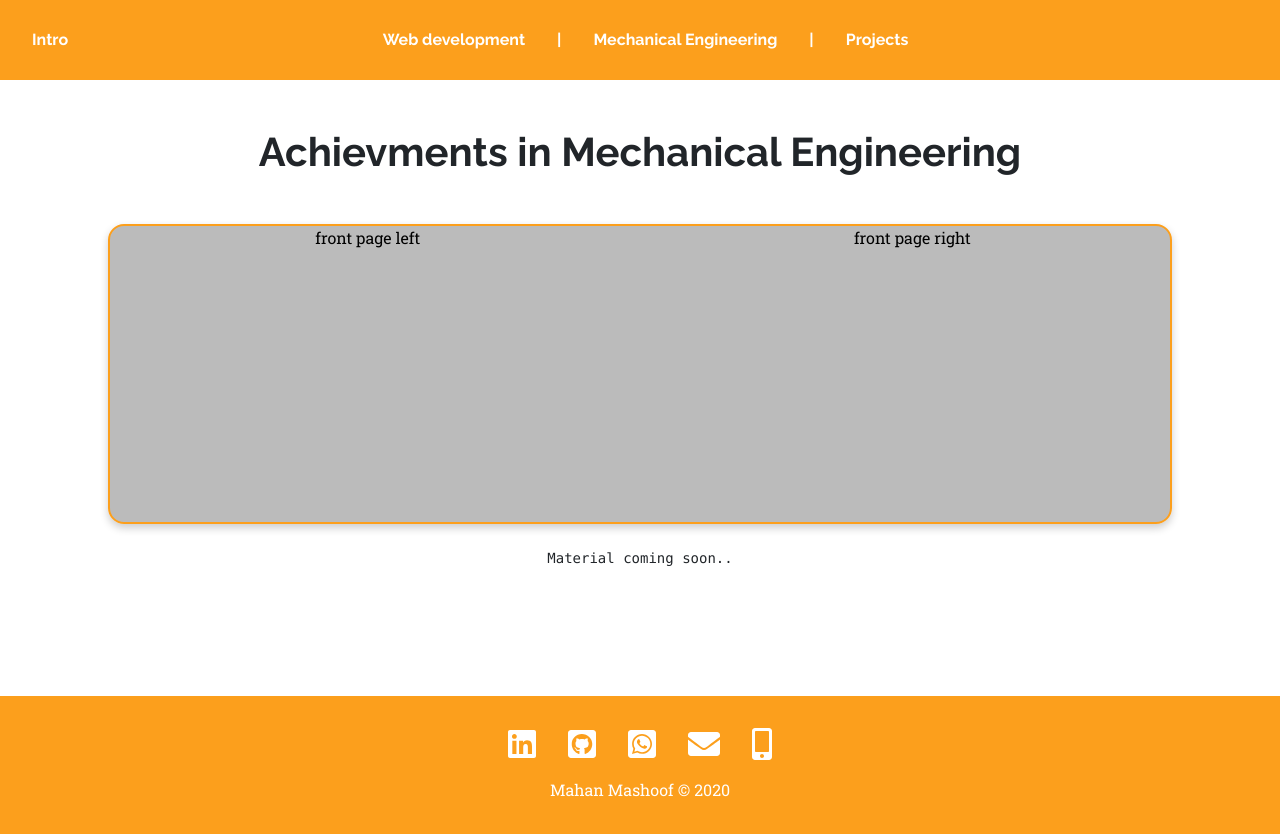
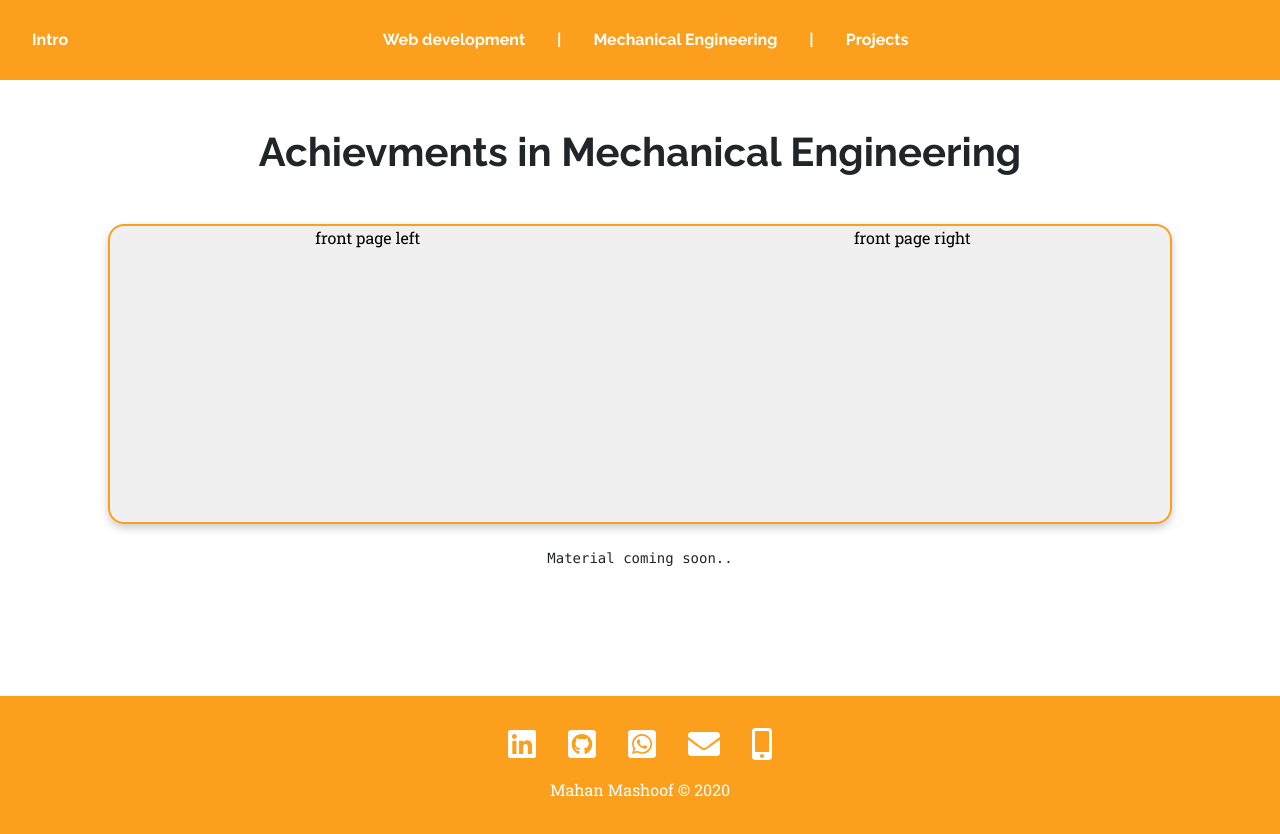
Before and after one commit to mahanmashoof/portfolio, a React (Create React App) app: page /mecheng in a window 1280 px wide. Built offline with nearby package versions, Linux system fonts and the light colour scheme.

Commit message:
testing through Atom

```diff
--- a/src/components/mecheng/MechEngCard.css
+++ b/src/components/mecheng/MechEngCard.css
@@ -37,13 +37,8 @@
   color: black;
 }
 
-.flip-card-front img {
-  width:300px;
-  height: 300px;
-}
-
 .flip-card-back {
-  background-color: #2980b9;
-  color: white;
+  background-color: #0CC79A;
+  color: brown;
   transform: rotateY(180deg);
 }
--- a/src/components/projects/ProjectsCard.css
+++ b/src/components/projects/ProjectsCard.css
@@ -33,7 +33,7 @@
 }
 
 .flip-card-front {
-  background-color: #bbb;
+  background-color: #F0F0F0;
   color: black;
 }
 
@@ -43,7 +43,7 @@
 }
 
 .flip-card-back {
-  background-color: #2980b9;
+  background-color: #0CC79A;
   color: white;
   transform: rotateY(180deg);
 }
```
